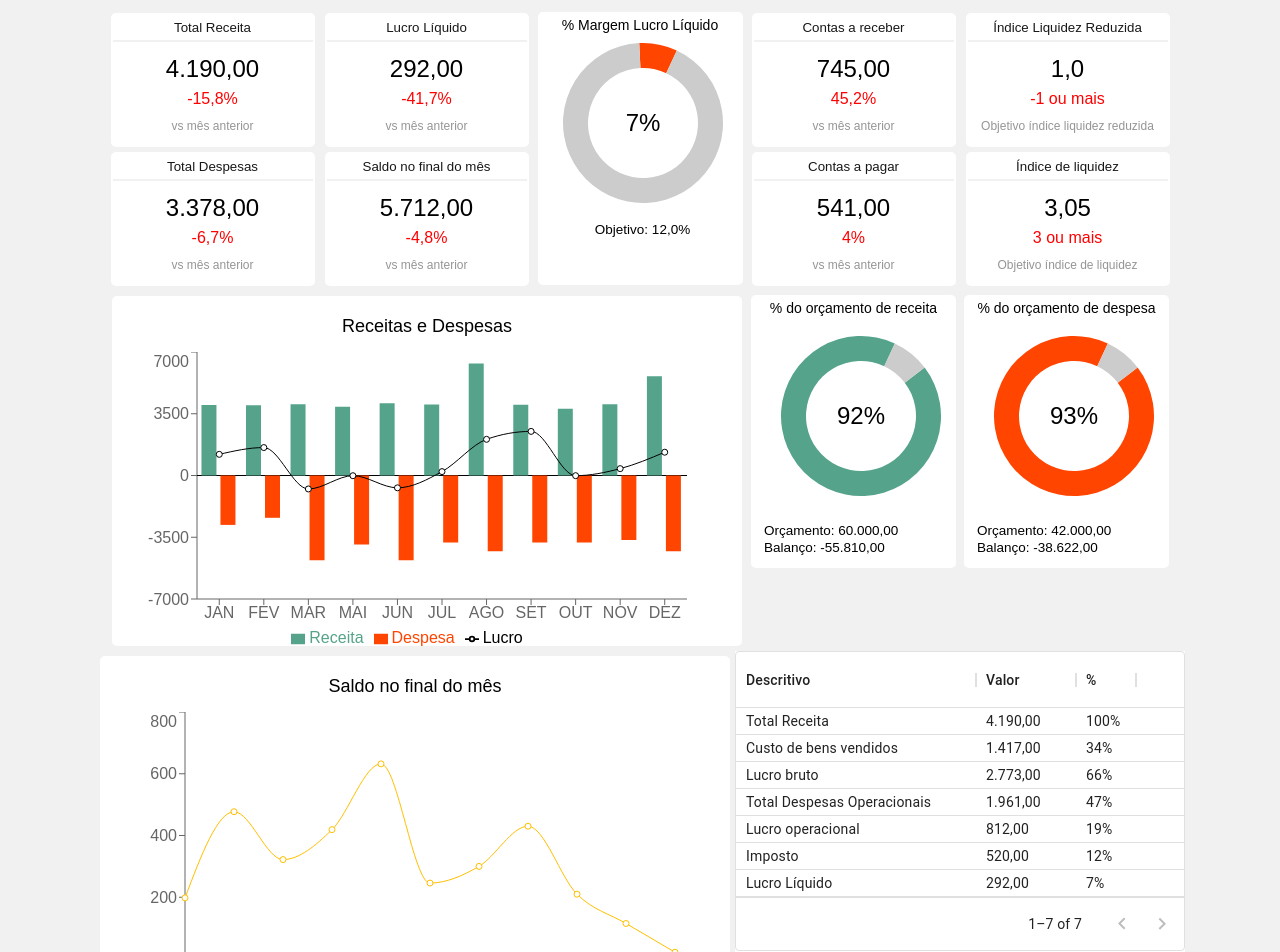
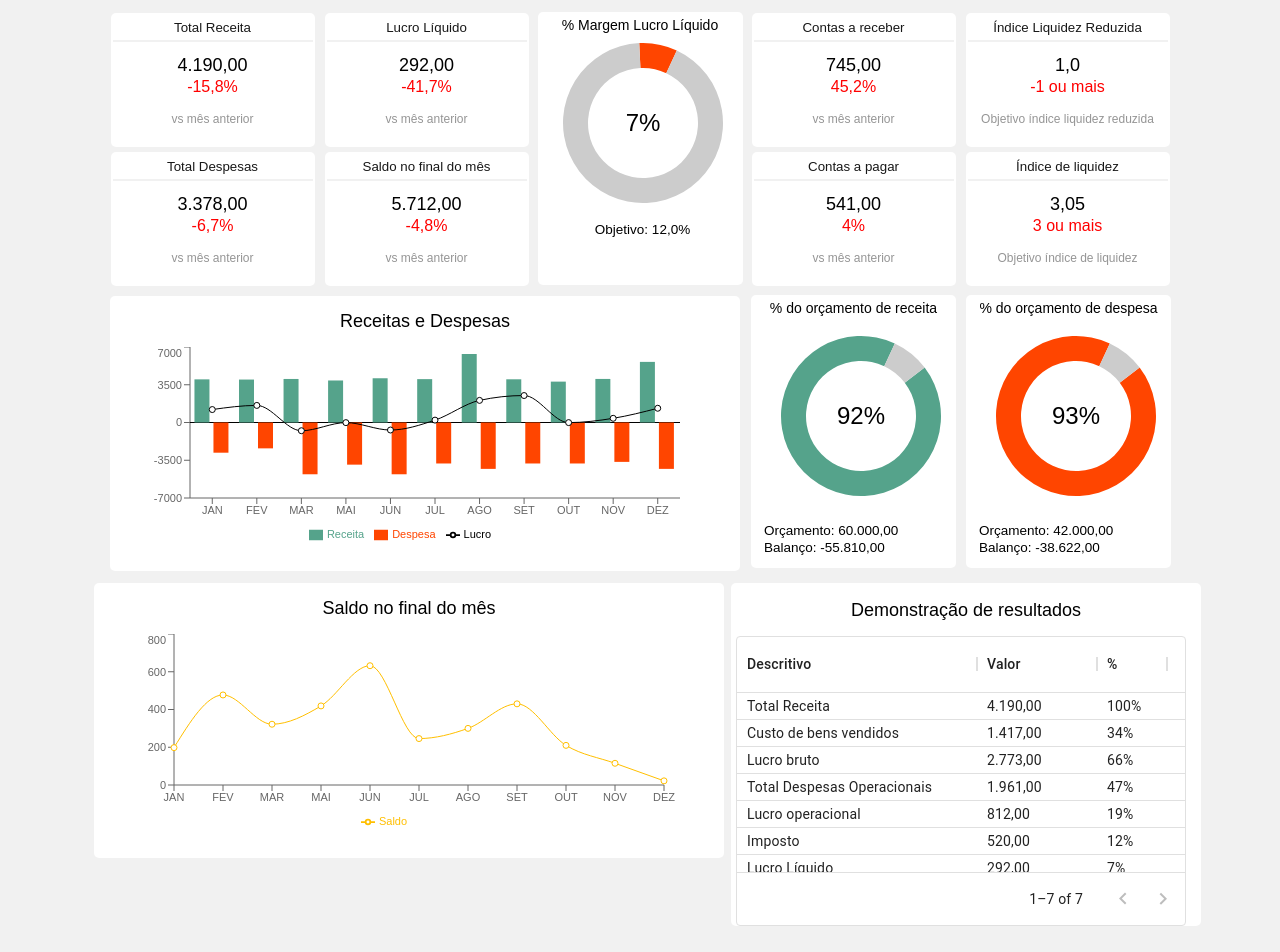
Before and after one commit to lugsdev/dashboard-financas, a React (Create React App) app: page / in a window 1280 px wide. Shown: the top 952 px of the page. Built offline with nearby package versions, Linux system fonts and the light colour scheme.

Commit message:
aprimoramento de visual

```diff
--- a/src/components/DashboardInferior/DashboardInferior.js
+++ b/src/components/DashboardInferior/DashboardInferior.js
@@ -40,7 +40,7 @@ function DashboardInferior(){
             </Grid>
 
             <Grid item className={styles.InfoGrid}>
-                <InfoGrid />
+                <InfoGrid tittle={"Saldo no final do mês"}/>
             </Grid>
 
         </Grid>
--- a/src/components/DashboardInferior/GenericChart.module.css
+++ b/src/components/DashboardInferior/GenericChart.module.css
@@ -2,17 +2,18 @@
     display: flex;
     flex-wrap: wrap;
     justify-content: center;
+    gap: 2px;
 }
 
 .GenericChart{
     background-color: white;
-    padding: 5px;
+    padding-bottom: 8px;
     margin: 5px;
     width: 630px;
-    height: 350px;
+    height: 275px;
     border-radius: 5px;
-    align-items: center;
     text-align: center;
+    font-size: 11px;
 
 }
 
@@ -23,10 +24,5 @@
 
 .PieChartCustom{
     margin-top: 2px;
-    height: 00px;
+    margin-left: 2px;
 }
-
-.InfoGrid{
-    background-color: white;
-
-}
--- a/src/components/DashboardInferior/InfoGrid.js
+++ b/src/components/DashboardInferior/InfoGrid.js
@@ -1,6 +1,7 @@
 import * as React from 'react';
 import Box from '@mui/material/Box';
 import { DataGrid } from '@mui/x-data-grid';
+import styles from "./InfoGrid.module.css"
 
 const columns = [
   { field: 'id',
@@ -11,14 +12,14 @@ const columns = [
   {
     field: 'valor',
     headerName: "Valor",
-    width: 100,
+    width: 120,
     editable: true,
     sortable: false,
   },
   {
     field: 'porcentagem',
     headerName: "%",
-    width: 60,
+    width: 70,
     editable: false,
   }
 ];
@@ -35,18 +36,21 @@ const rows = [
 
 function InfoGrid() {
   return (
-    <Box sx={{ height: 300, width: 450 }}>
+
+
+      <div className={styles.InfoGrid}>
+        <h2>Demonstração de resultados</h2>
+
+      <Box sx={{ height: 290, width: 450 }}>
         <DataGrid
           rows={rows}
           columns={columns}
           pageSize={7}
           rowHeight={27}
-        // rowsPerPageOptions={[5]}
-        // checkboxSelection
           disableSelectionOnClick
-
         />
       </Box>
+      </div>
     );
 }
 
--- /dev/null
+++ b/src/components/DashboardInferior/InfoGrid.module.css
@@ -0,0 +1,15 @@
+
+
+.InfoGrid{
+    padding: 2px 5px 0px 5px;
+    text-align: center;
+    border-radius: 5px;
+    background-color: white;
+    margin-top: 5px;
+    width: 100%;
+}
+
+h2{
+    font-size: 18px;
+    font-weight: 300;
+}
--- a/src/components/DashboardInferior/ReceitasDespesas.js
+++ b/src/components/DashboardInferior/ReceitasDespesas.js
@@ -86,7 +86,7 @@ export default function BarChartReceitas({ tittle }) {
       <h2>{tittle}</h2>
       <ComposedChart
         width={600}
-        height={300}
+        height={200}
         data={data}
         margin={{
           top: 0,
--- a/src/components/DashboardInferior/SaldoMes.js
+++ b/src/components/DashboardInferior/SaldoMes.js
@@ -66,7 +66,7 @@ export default function SaldoMes({tittle}) {
 
         <LineChart
           width={600}
-          height={300}
+          height={200}
           data={data}
           margin={{
             top: 0,
--- a/src/components/DashboardSuperior/InfoBlock.module.css
+++ b/src/components/DashboardSuperior/InfoBlock.module.css
@@ -38,6 +38,6 @@ h3::after{
 .tip{
     font-size: 12px;
     font-weight: 100;
-    margin-top: -5px;
+    margin-top: 0px;
     color: rgb(149, 149, 149);
 }
--- a/src/components/PieChartCustom.js
+++ b/src/components/PieChartCustom.js
@@ -41,6 +41,7 @@ const renderInactiveShape = function (props){
     startAngle,
     endAngle,
   } = props;
+
   return (
       <g>
         <Sector
```
Also changed, not shown: src/components/DashboardSuperior/Dashboard.js (line endings or trailing spaces). Lines whose indentation alone changed are shown as unchanged.
